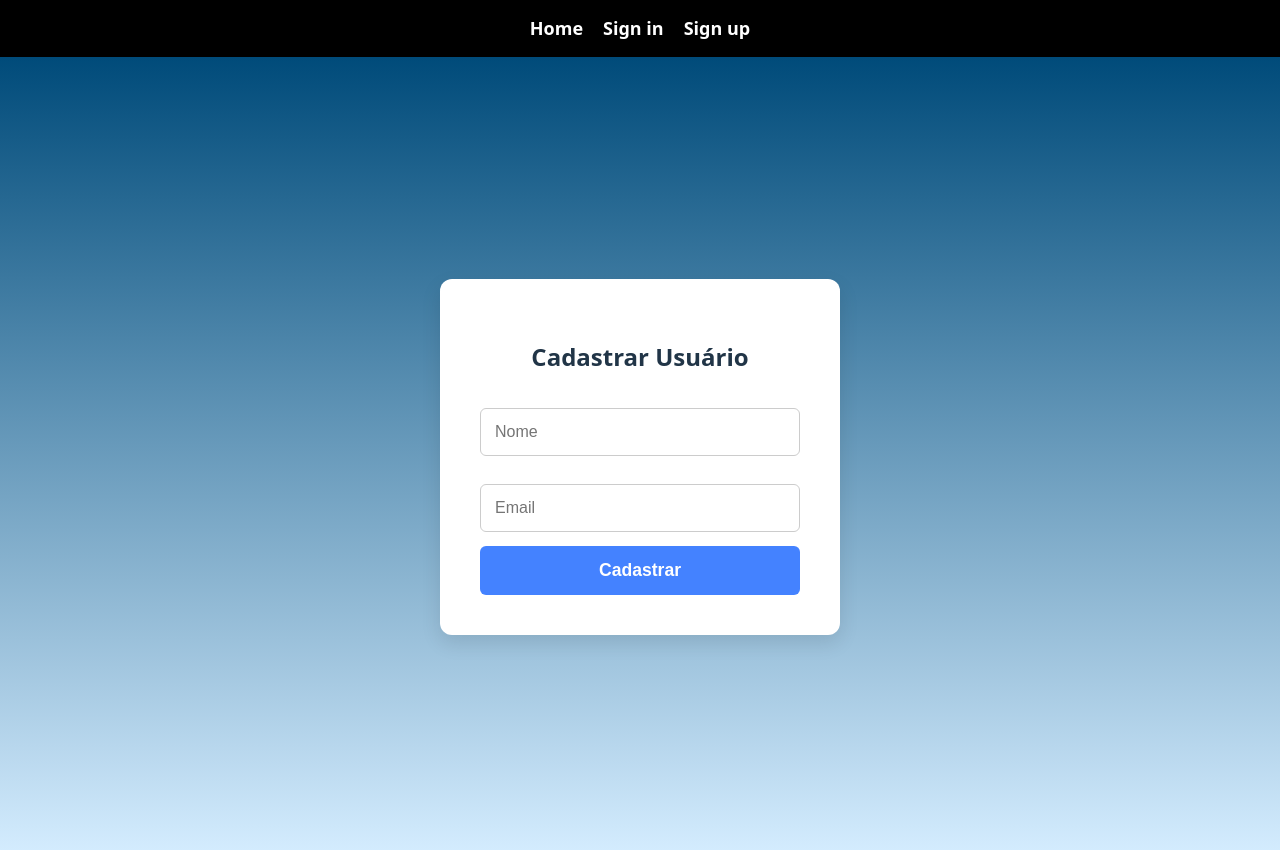
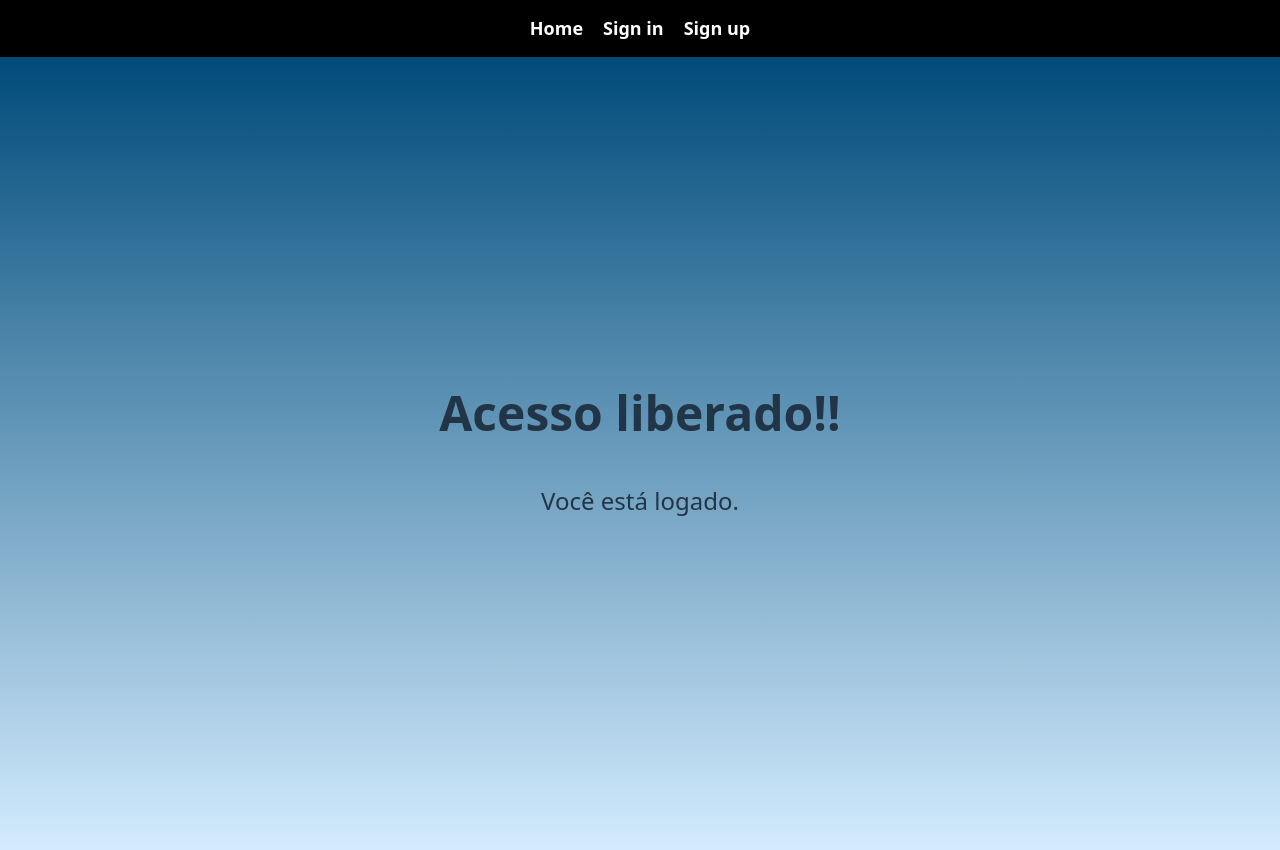
Before and after one commit to Chambs/eletronic-lock_app, a React (Vite) app in the folder front/: page /home in a window 1280 px wide. Shown: the top 850 px of the page. Built offline with nearby package versions, Linux system fonts and the light colour scheme.

Commit message:
:bug: fix: routes correction

```diff
--- a/front/src/App.jsx
+++ b/front/src/App.jsx
@@ -1,8 +1,9 @@
 import { Routes, Route } from 'react-router-dom';
 import Header from './components/Header';
 import LoginPage from './pages/LoginPage';
-import HomePage from './pages/HomePage';
-import UsersPage from './pages/SignupPage';
+import HomePage from './pages/InitialPage';
+import SignupPage from './pages/SignupPage';
+import ProtectedHomePage from './pages/HomePage';
 
 function App() {
   return (
@@ -11,8 +12,8 @@ function App() {
       <Routes>
         <Route path="/" element={<HomePage />} />
         <Route path="/login" element={<LoginPage />} />
-        <Route path="/users" element={<UsersPage />} />
-        <Route path="/home" element={<UsersPage />} />
+        <Route path="/signup" element={<SignupPage />} />
+        <Route path="/home" element={<ProtectedHomePage />} />
       </Routes>
     </div>
   );
--- a/front/src/pages/HomePage.jsx
+++ b/front/src/pages/HomePage.jsx
@@ -1,18 +1,12 @@
-import { Link } from 'react-router-dom';
 import './PageStyles.css';
-import lockIcon from '../assets/lock-icon.png';
 
-function HomePage() {
+function ProtectedHomePage() {
   return (
     <div className="page">
-      <img src={lockIcon} alt="Lock Icon" className="lock-icon" />
-      <h1>Eletronic Lock App</h1>
-      <p>Controle sua fechadura eletrônica de forma prática e segura!</p>
-      <Link to="/login" className="page-button">
-        Sign in
-      </Link>
+      <h1>Acesso liberado!!</h1>
+      <p>Você está logado.</p>
     </div>
   );
 }
 
-export default HomePage;
+export default ProtectedHomePage;
--- /dev/null
+++ b/front/src/pages/InitialPage.jsx
@@ -0,0 +1,18 @@
+import { Link } from 'react-router-dom';
+import './PageStyles.css';
+import lockIcon from '../assets/lock-icon.png';
+
+function HomePage() {
+  return (
+    <div className="page">
+      <img src={lockIcon} alt="Lock Icon" className="lock-icon" />
+      <h1>Eletronic Lock App</h1>
+      <p>Controle sua fechadura eletrônica de forma prática e segura!</p>
+      <Link to="/login" className="page-button">
+        Sign in
+      </Link>
+    </div>
+  );
+}
+
+export default HomePage;
```
Also changed, not shown: front/src/pages/ProtectedHomePage.jsx (deleted, +0 -12 lines).
